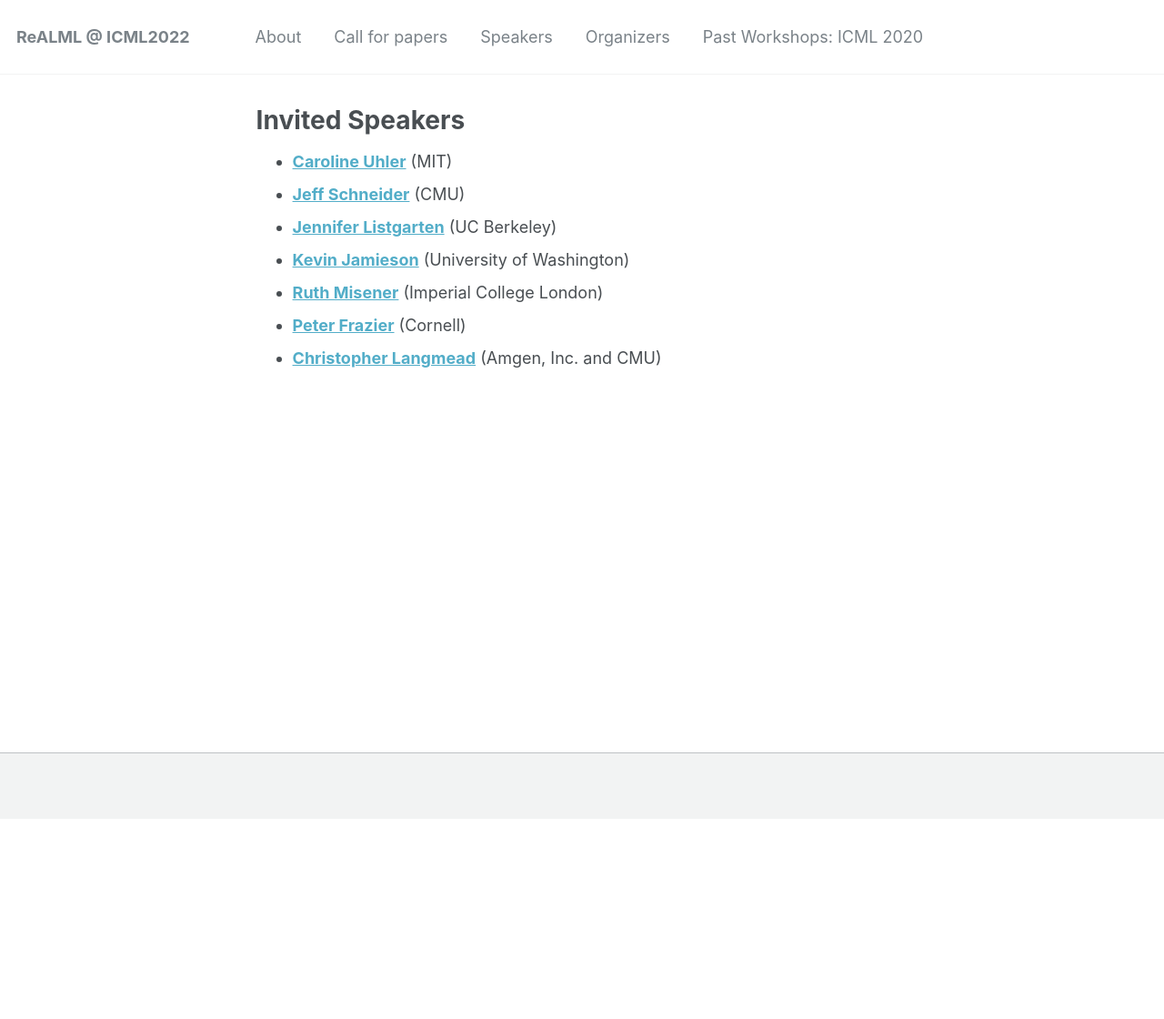
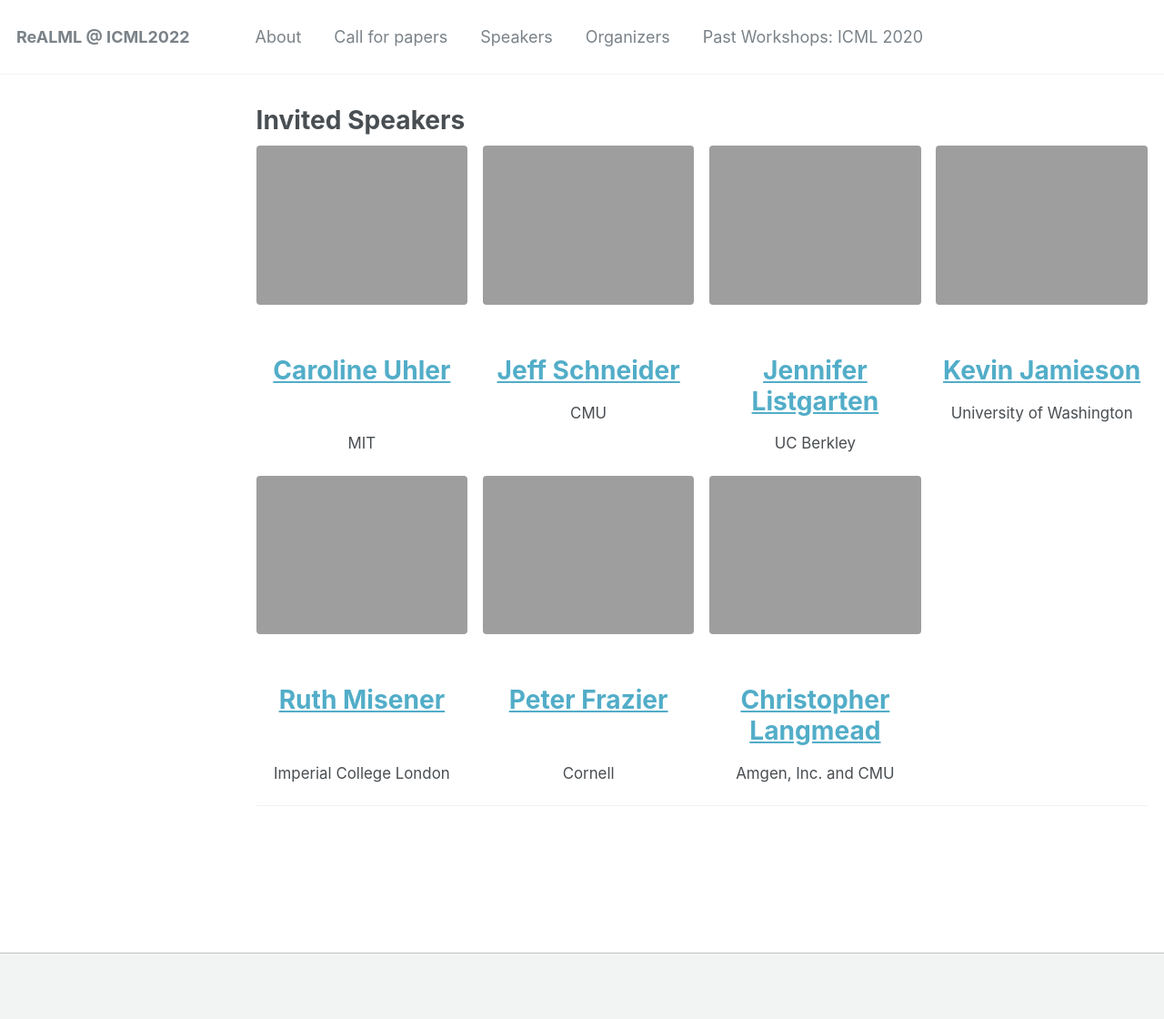
Before and after one commit to realworldml/icml2022, a Jekyll site: the page built from _pages/speakers.md, in a window 1280 px wide. Shown: the whole page at 91% size. Built offline with Jekyll 4.4.1, drawn with Linux system fonts in a browser that asks for light colours; before the commit the page ends 900 px from its top, so only the background shows below that.

Commit message:
new features, photos for invited speakers

```diff
--- /dev/null
+++ b/_includes/feature_row_custom
@@ -0,0 +1,50 @@
+{% include base_path %}
+
+{% if include.id %}
+  {% assign feature_row = page.[include.id] %}
+{% else %}
+  {% assign feature_row_custom = page.feature_row_custom %}
+{% endif %}
+
+<div class="feature__wrapper">
+
+  {% for f in feature_row_custom %}
+
+    {% if f.url contains "://" %}
+      {% capture f_url %}{{ f.url }}{% endcapture %}
+    {% else %}
+      {% capture f_url %}{{ f.url | prepend: base_path }}{% endcapture %}
+    {% endif %}
+
+    <div class="featurecustom__item{% if include.type %}--{{ include.type }}{% endif %}">
+      <div class="archive__item">
+        {% if f.image_path %}
+          <div class="archive__item-teaser">
+            <img src=
+              {% if f.image_path contains "://" %}
+                "{{ f.image_path }}"
+              {% else %}
+                "{{ f.image_path | prepend: "/images/" | prepend: base_path }}"
+              {% endif %}
+            alt="{% if f.alt %}{{ f.alt }}{% endif %}">
+          </div>
+        {% endif %}
+
+        <div class="archive__item-body">
+          {% if f.title %}
+            <h2 class="archive__item-title">{{ f.title }}</h2>
+          {% endif %}
+        </div>
+
+        {% if f.excerpt %}
+          <div class="archive__item-excerpt">
+            {{ f.excerpt | markdownify }}
+          </div>
+        {% endif %}
+
+
+      </div>
+    </div>
+  {% endfor %}
+
+</div>
--- a/_pages/speakers.md
+++ b/_pages/speakers.md
@@ -4,12 +4,33 @@ title: "Invited Speakers"
 permalink: /speakers/
 author_profile: true
 sitemap: false
+
+
+feature_row_custom:
+  - image_path: speaker-images/caroline-res.jpg
+    title: <center> <a href="https://www.carolineuhler.com/">Caroline Uhler</a></center> &nbsp;
+    excerpt: "MIT"
+  - image_path: speaker-images/jeff-res.jpg
+    title: <center> <a href="https://www.cs.cmu.edu/~schneide/">Jeff Schneider</a></center>
+    excerpt: "CMU"
+  - image_path: speaker-images/jenn-res.jpg
+    title: <center> <a href="http://www.jennifer.listgarten.com/">Jennifer Listgarten</a> </center>
+    excerpt: "UC Berkley "
+  - image_path: speaker-images/kevin-res.jpg
+    title: <center><a href="https://homes.cs.washington.edu/~jamieson/about.html">Kevin Jamieson</a></center>
+    excerpt: "University of Washington"
+  - image_path: speaker-images/ruth-res.jpg
+    title: <center> <a href="http://wp.doc.ic.ac.uk/rmisener/">Ruth Misener</a></center> &nbsp;
+    excerpt: "Imperial College London"
+  - image_path: speaker-images/peter-res.jpg
+    title: <center><a href="https://people.orie.cornell.edu/pfrazier/">Peter Frazier</a></center> &nbsp;
+    excerpt: "Cornell"
+  - image_path: speaker-images/amgen-res.jpg
+    title: <center><a href="https://www.cs.cmu.edu/~cjl/">Christopher Langmead</a></center>
+    excerpt: "Amgen, Inc. and CMU"
+
+
+
 ---
 
-* **[Caroline Uhler](https://www.carolineuhler.com/)** (MIT)
-* **[Jeff Schneider](https://www.cs.cmu.edu/~schneide/)** (CMU)
-* **[Jennifer Listgarten](http://www.jennifer.listgarten.com/)** (UC Berkeley)
-* **[Kevin Jamieson](https://homes.cs.washington.edu/~jamieson/about.html)** (University of Washington)
-* **[Ruth Misener](http://wp.doc.ic.ac.uk/rmisener/)** (Imperial College London)
-* **[Peter Frazier](https://people.orie.cornell.edu/pfrazier/)** (Cornell)
-* **[Christopher Langmead](https://www.cs.cmu.edu/~cjl/)** (Amgen, Inc. and CMU)
+{% include feature_row_custom%}
--- a/_sass/_archive.scss
+++ b/_sass/_archive.scss
@@ -243,3 +243,94 @@
     }
   }
 }
+
+
+.featurecustom__item {
+  margin-bottom: 2em;
+  font-size: 1.25rem;
+  margin: auto;
+
+
+  @include breakpoint($small) {
+    margin-bottom: 0;
+    text-align: center;
+
+    @include gallery(3 of 12);
+
+    .feature__item-teaser {
+      max-height: 200px;
+      text-align: center;
+      overflow: hidden;
+    }
+  }
+
+  &--left {
+    @include full();
+    font-size: 1.25rem;
+
+    .archive__item-teaser {
+      margin-bottom: 2em;
+    }
+
+    @include breakpoint($small) {
+      .archive__item-teaser {
+        @include span(5 of 12);
+      }
+
+      .archive__item-body {
+        @include span(7 of 12 last);
+        @include prefix(0.5 of 12);
+        @include suffix(1 of 12);
+      }
+    }
+  }
+
+  &--right {
+    @include full();
+    font-size: 1.25rem;
+
+    .archive__item-teaser {
+      margin-bottom: 2em;
+    }
+
+    @include breakpoint($small) {
+      text-align: right;
+
+      .archive__item-teaser {
+        @include span(5 of 12 rtl);
+      }
+
+      .archive__item-body {
+        @include span(7 of 12 last rtl);
+        @include prefix(0.5 of 12);
+        @include suffix(1 of 12);
+      }
+    }
+  }
+
+  &--center {
+    @include full();
+    font-size: 1.25rem;
+
+    .archive__item-teaser {
+      margin-bottom: 2em;
+    }
+
+    @include breakpoint($small) {
+      text-align: center;
+
+      .archive__item-teaser {
+        margin: 0 auto;
+        width: span(3 of 12 rtl);
+      }
+
+      .archive__item-body {
+
+        @include span(7 of 12 last rtl);
+        @include prefix(0.5 of 12);
+        @include suffix(1 of 12);
+
+      }
+    }
+  }
+}
```
Also changed, not shown: _pages/about.md (+32 -2 lines), _pages/cfp.md (+1 -0 lines).
